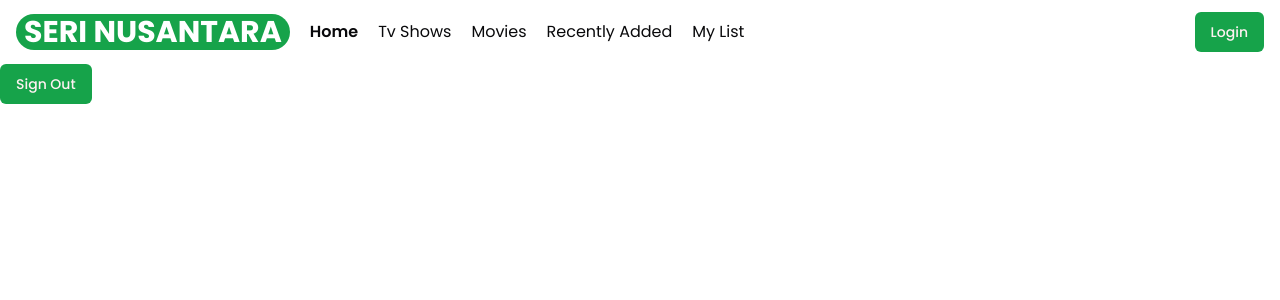
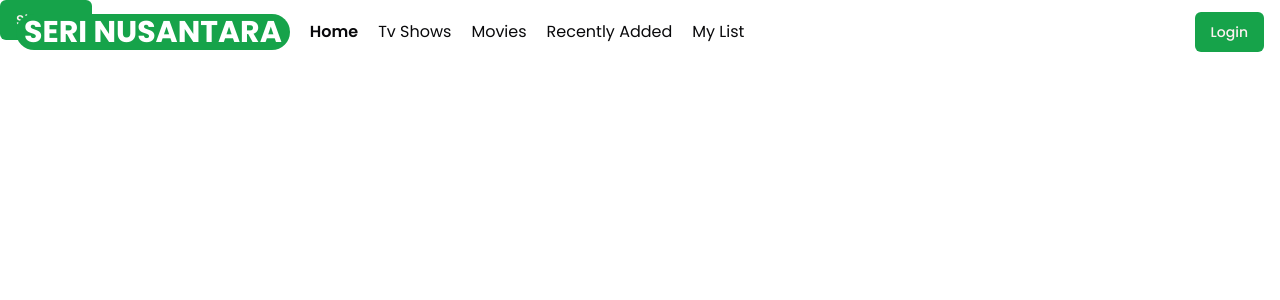
Before and after one commit to fitrondev/next-serinusantara, a Next.js app: page / in a window 1280 px wide. Shown: the top 300 px of the page. Built offline with nearby package versions, Linux system fonts and the light colour scheme; no server answers.

Commit message:
refactor: Update Header component styling

```diff
--- a/src/components/layouts/Header/index.tsx
+++ b/src/components/layouts/Header/index.tsx
@@ -5,7 +5,6 @@ import { Button } from "@/components/ui/button";
 import Link from "next/link";
 import { FiSearch } from "react-icons/fi";
 import { MdNotificationsNone } from "react-icons/md";
-import { SignOut } from "@/components/SignOut";
 import MobileMenu from "./MobileMenu";
 import DropdownProfile from "./DropdownProfile";
 
@@ -13,7 +12,7 @@ const Header = async () => {
   const session = await auth();
 
   return (
-    <header>
+    <header className="w-full fixed top-0 z-50">
       <div className="container h-16 flex items-center justify-between">
         <MobileMenu session={session} />
 
@@ -26,8 +25,8 @@ const Header = async () => {
           {session ? (
             <div className="flex gap-5">
               <div className="inline-flex items-center gap-5">
-                <FiSearch className="size-5" />
-                <MdNotificationsNone className="size-6" />
+                <FiSearch className="size-5 text-background" />
+                <MdNotificationsNone className="size-6 text-background" />
               </div>
               <DropdownProfile session={session} />
             </div>
```
